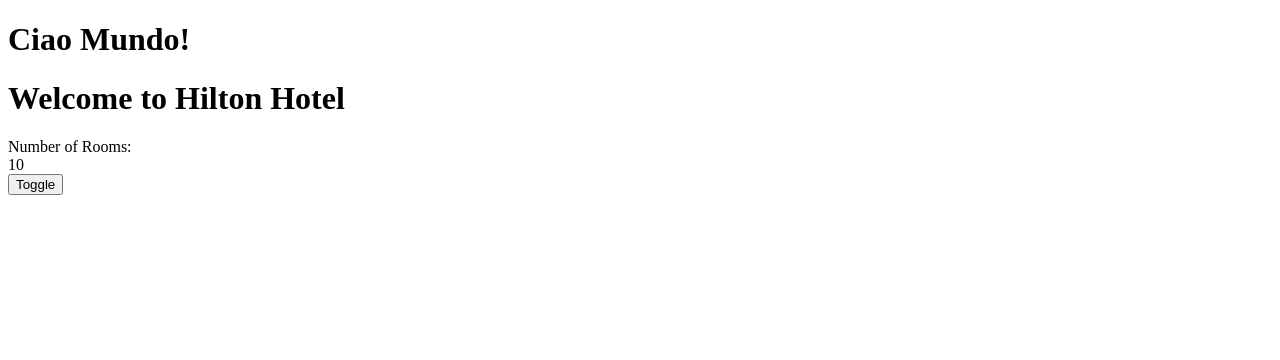
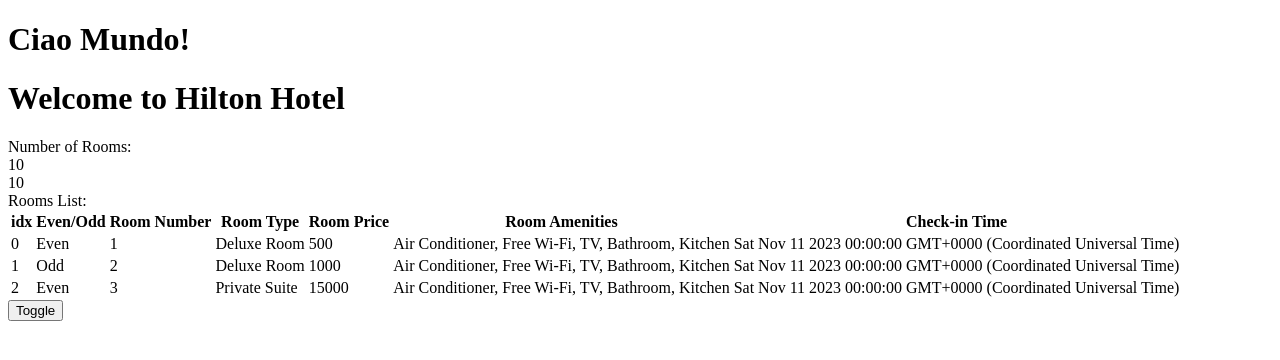
Before and after one commit to MarkRasavong/angular-hotel-inv, an Angular app: page / in a window 1280 px wide. Shown: the top 360 px of the page. Built offline with nearby package versions, Linux system fonts and the light colour scheme.

Commit message:
add: *ngIf, *ngFor

```diff
--- a/src/app/rooms/rooms.component.html
+++ b/src/app/rooms/rooms.component.html
@@ -1,8 +1,36 @@
 <h1>Welcome to {{hotelName}}</h1>
+<!-- Property Binding-->
 <div [hidden]="hideRooms">
   Number of Rooms:
   <div [innerText]="numberOfRooms"></div>
   <!-- same as document.getElementBtId('numberBtRooms').innerText = numberOfRooms -->
 </div>
 
+{{ rooms?.availableRooms ?? 'No Rooms' }}
+
+<div *ngIf="rooms?.availableRooms != undefined && rooms.availableRooms > 0">
+  Rooms List:
+  <!-- {{ roomList }} -->
+  <table>
+    <tr>
+      <th>idx</th>
+      <th>Even/Odd</th>
+      <th>Room Number</th>
+      <th>Room Type</th>
+      <th>Room Price</th>
+      <th>Room Amenities</th>
+      <th>Check-in Time</th>
+    </tr>
+    <tr *ngFor="let room of roomList; let e = even; let o = odd let i = index"> <!-- loops each object -->
+      <td>{{ i }}</td>
+      <td>{{e ? "Even" : "Odd"}}</td>
+      <td>{{ room.roomNumber }}</td>
+      <td>{{ room.roomType }}</td>
+      <td>{{ room.price }}</td>
+      <td>{{ room.amenities }}</td>
+      <td>{{ room.checkinTime }}</td>
+    </tr>
+  </table>
+</div>
+
 <button (click)="toggle()">Toggle</button>
--- a/src/app/rooms/rooms.component.ts
+++ b/src/app/rooms/rooms.component.ts
@@ -1,4 +1,5 @@
 import { Component } from '@angular/core';
+import { Room, RoomList } from './rooms';
 
 @Component({
   selector: 'hinv-rooms',
@@ -11,6 +12,45 @@
   numberOfRooms = 10;
   hideRooms = false;
 
+  rooms: Room = {
+    totalRooms: 20,
+    availableRooms: 10,
+    bookedRooms: 5,
+  };
+
+  roomList: RoomList[] = [
+    {
+      roomNumber: 1,
+      roomType: 'Deluxe Room',
+      amenities: 'Air Conditioner, Free Wi-Fi, TV, Bathroom, Kitchen',
+      price: 500,
+      photos:
+        'https://images.unsplash.com/photo-1629140727571-9b5c6f6267b4?ixlib=rb-4.0.3&ixid=MnwxMjA3fDB8MHxwaG90by1wYWdlfHx8fGVufDB8fHx8&auto=format&fit=crop&w=400&q=80',
+      checkinTime: new Date('11-Nov-2023'),
+      checkoutTime: new Date('12-Nov-2023'),
+    },
+    {
+      roomNumber: 2,
+      roomType: 'Deluxe Room',
+      amenities: 'Air Conditioner, Free Wi-Fi, TV, Bathroom, Kitchen',
+      price: 1000,
+      photos:
+        'https://images.unsplash.com/photo-1629140727571-9b5c6f6267b4?ixlib=rb-4.0.3&ixid=MnwxMjA3fDB8MHxwaG90by1wYWdlfHx8fGVufDB8fHx8&auto=format&fit=crop&w=400&q=80',
+      checkinTime: new Date('11-Nov-2023'),
+      checkoutTime: new Date('12-Nov-2023'),
+    },
+    {
+      roomNumber: 3,
+      roomType: 'Private Suite',
+      amenities: 'Air Conditioner, Free Wi-Fi, TV, Bathroom, Kitchen',
+      price: 15000,
+      photos:
+        'https://images.unsplash.com/photo-1629140727571-9b5c6f6267b4?ixlib=rb-4.0.3&ixid=MnwxMjA3fDB8MHxwaG90by1wYWdlfHx8fGVufDB8fHx8&auto=format&fit=crop&w=400&q=80',
+      checkinTime: new Date('11-Nov-2023'),
+      checkoutTime: new Date('12-Nov-2023'),
+    },
+  ];
+
   toggle() {
     this.hideRooms = !this.hideRooms;
   }
--- /dev/null
+++ b/src/app/rooms/rooms.ts
@@ -0,0 +1,15 @@
+export interface Room {
+  totalRooms: number;
+  availableRooms: number;
+  bookedRooms: number;
+}
+
+export interface RoomList {
+  roomNumber: number;
+  roomType: string;
+  amenities: string;
+  price: number;
+  photos: string;
+  checkinTime: Date;
+  checkoutTime: Date;
+}
```
